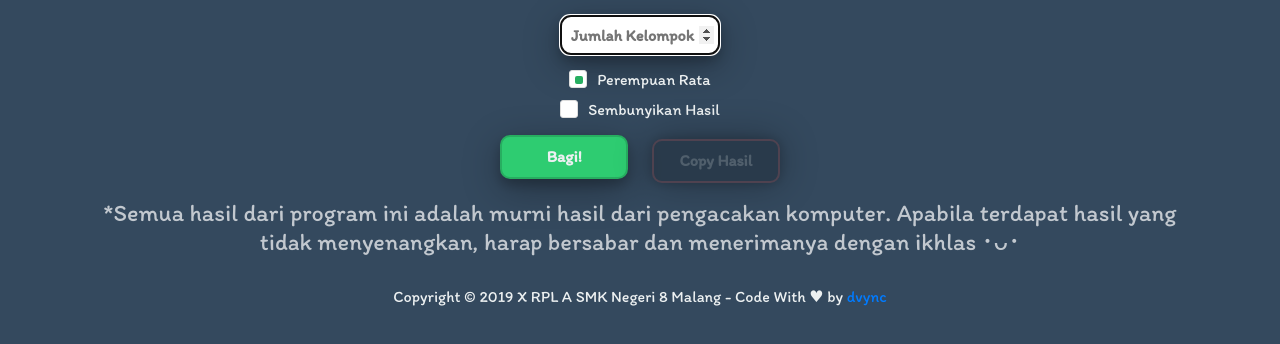
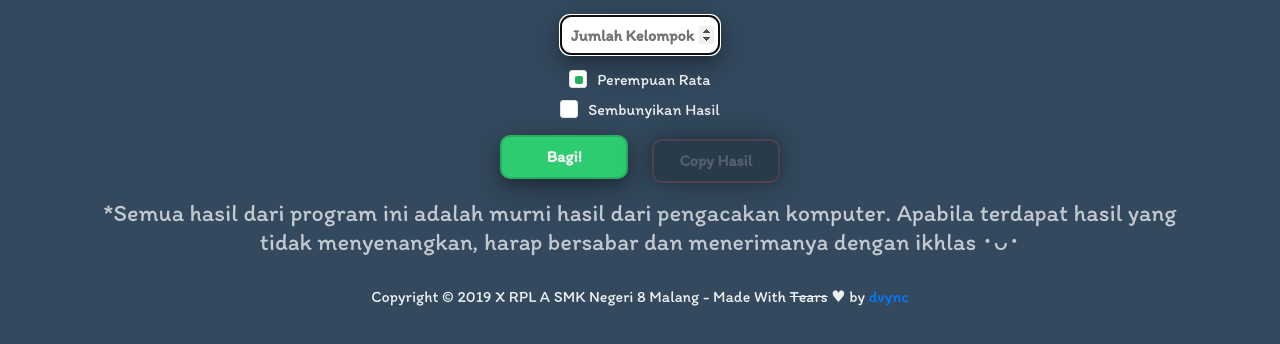
Before and after one commit to tioirawan/bagi-kelompok, a website: page index.html in a window 1280 px wide. Shown: the part 90-434 px from the top of the page. Drawn offline with nearby package versions, Linux system fonts and the light colour scheme; some packages are replaced by stand-ins of ours; a script that the page names is missing.

Commit message:
add some spices UwU

```diff
--- a/index.html
+++ b/index.html
@@ -41,7 +41,7 @@
   <script src="script/script.js"></script>
 
   <footer>
-    Copyright &copy; 2019 X RPL A SMK Negeri 8 Malang - Code With &hearts; by <a href="//github.com/indmind">dvync</a>
+    Copyright &copy; 2019 X RPL A SMK Negeri 8 Malang - Made With <s>Tears</s> &hearts; by <a href="//github.com/indmind">dvync</a>
   </footer>
 </body>
 
```
